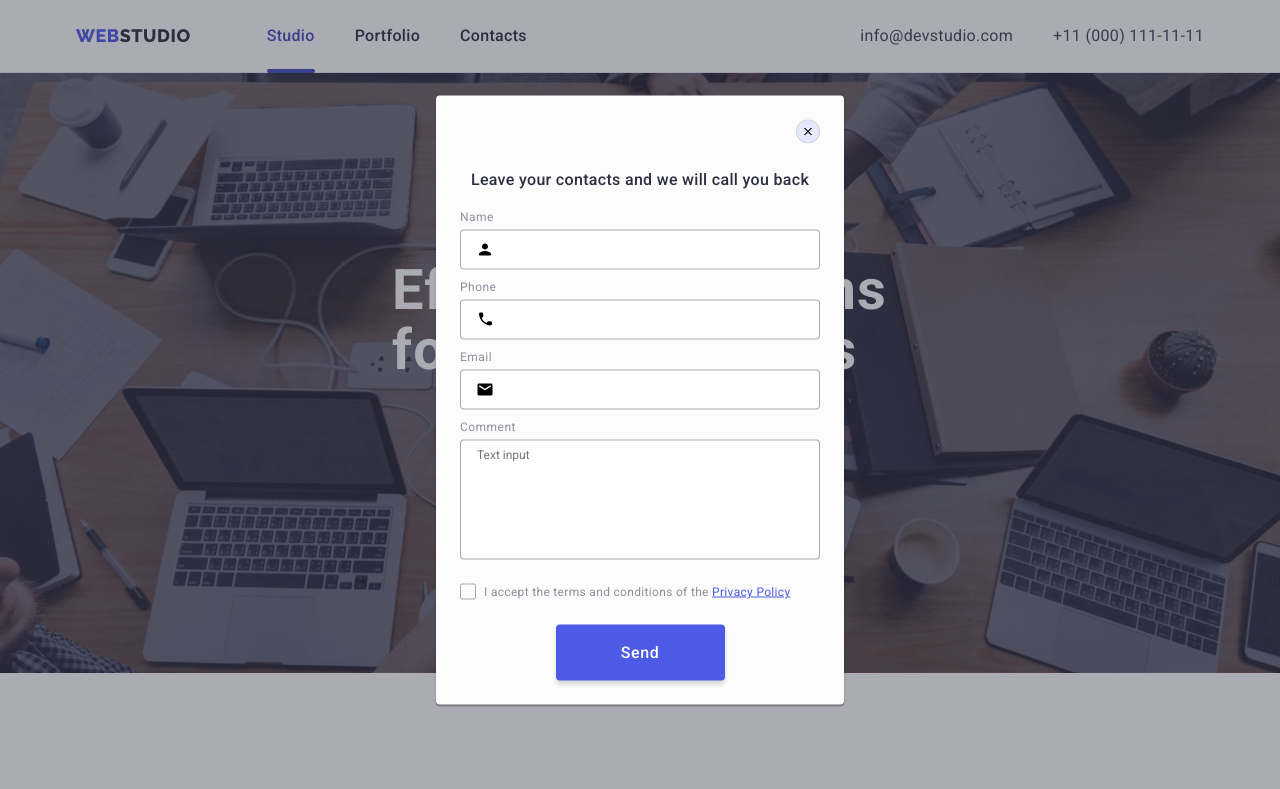
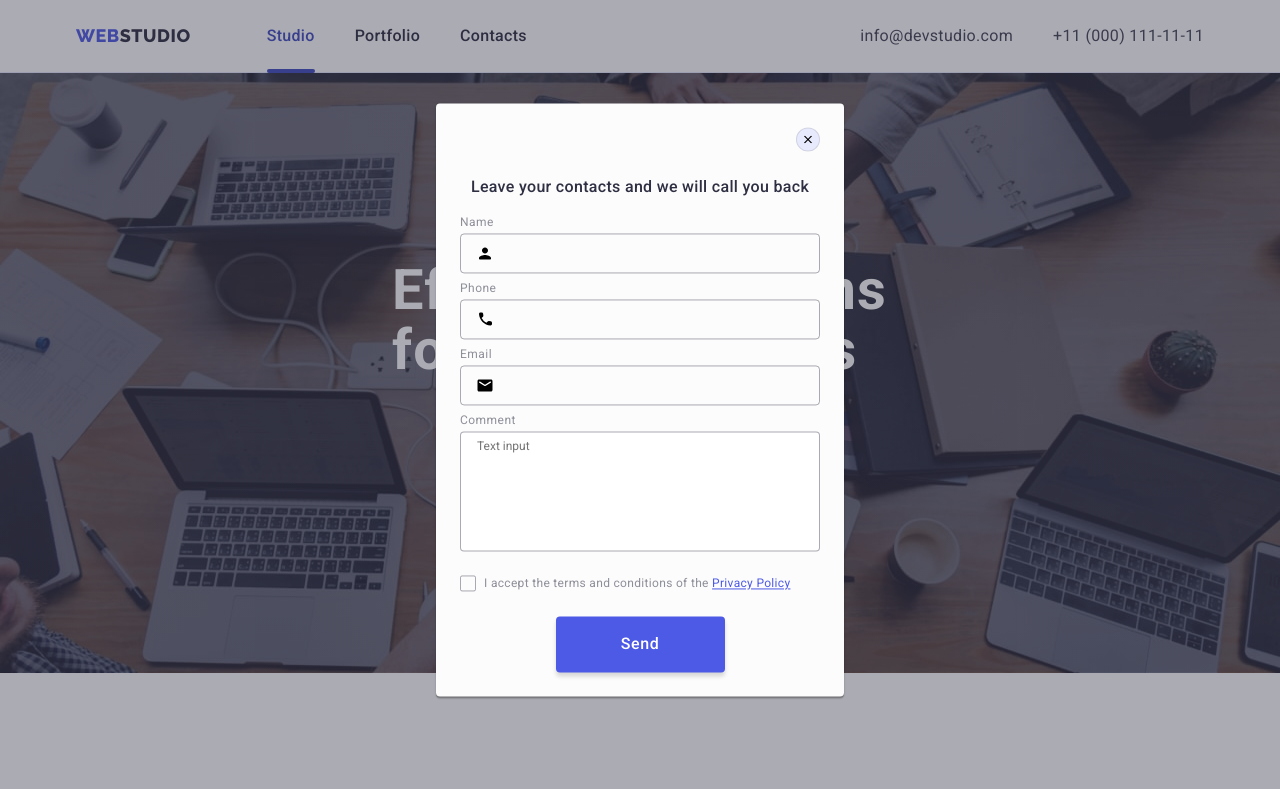
Before and after one commit to sem-aa/goit-markup-hw-05-woolf, a plain HTML site: page index.html in a window 1280 px wide. Both pictures are taken after a click on the button "Order Service". Shown: the top 789 px of the page. Drawn offline with nearby package versions, Linux system fonts and the light colour scheme; files whose address does not match are found by name.

Commit message:
fix error

```diff
--- a/css/styles.css
+++ b/css/styles.css
@@ -490,11 +490,11 @@ input {
 .form-subscribe {
   display: flex;
   align-items: center;
+  gap: 24px;
 }
 
 .subscribe-input {
   width: 264px;
-  margin-right: 24px;
   background-color: transparent;
   padding: 8px 16px;
   min-height: 40px;
@@ -502,11 +502,12 @@ input {
   border-radius: 4px;
   border: 1px solid var(--white-color);
   font-size: 12px;
+  letter-spacing: 0.04em;
+  box-shadow: 0px 4px 4px 0px rgba(0, 0, 0, 0.15);
 }
 
 .subscribe-input::placeholder {
   color: var(--white-color);
-
 }
 
 .subscribe-input:focus {
@@ -516,6 +517,7 @@ input {
 .subscribe-btn {
   display: flex;
   align-items: center;
+  justify-content: center;
 
   margin: 0 auto;
   padding: 8px 24px;
@@ -679,6 +681,7 @@ input {
 
 .modal {
   position: absolute;
+  padding: 72px 24px 24px 24px;
   top: 50%;
   left: 50%;
   transform: translate(-50%, -50%) scale(1);
@@ -686,6 +689,7 @@ input {
   min-height: 584px;
   border-radius: 4px;
   background: var(--modal-bg-color);
+
   box-shadow: 0px 2px 1px 0px rgba(0, 0, 0, 0.2),
     0px 1px 3px 0px rgba(0, 0, 0, 0.12), 0px 1px 1px 0px rgba(0, 0, 0, 0.14);
   transition: transform var(--transition-dur-and-func);
@@ -730,38 +734,41 @@ input {
 
 /* !!!===== CONTACT FORM ======!!! */
 
-.contact-form {
-  padding: 24px;
-  margin-top: 48px;
-}
-
 .contact-form-title {
   color: var(--dark-color);
-  letter-spacing: 0.32px;
   text-align: center;
   font-weight: 500;
   margin-bottom: 16px;
 }
 
-.contact-label-text {
+.contact-container-label {
+  margin-bottom: 8px;
+}
+
+.contact-label {
+  display: block;
   color: var(--secondary-text-color);
   font-size: 12px;
   letter-spacing: 0.04em;
   margin-bottom: 4px;
+  line-height: 1.17
 }
 
 .contact-input-wrapper {
   position: relative;
+  height: 40px;
 }
 
 .contact-input {
   width: 100%;
-  min-height: 40px;
+  height: 40px;
   border-radius: 4px;
   border: 1px solid rgba(46, 47, 66, 0.4);
   padding-left: 38px;
+  margin-bottom: 8px;
+  background-color: transparent;
+  outline: transparent;
   transition: border-color var(--transition-dur-and-func);
-  margin-bottom: 8px;
 }
 
 .contact-icon {
--- a/index.html
+++ b/index.html
@@ -581,7 +581,12 @@
           <p class="text-social">Subscribe</p>
           <form name="subscribe-form" class="form-subscribe">
             <label class="form-subscribe-label"
-              ><input type="text" placeholder="E-mail" class="subscribe-input" />
+              ><input
+                type="email"
+                name="subscribe"
+                placeholder="E-mail"
+                class="subscribe-input"
+              />
             </label>
             <button class="subscribe-btn" type="submit">
               Subscribe
@@ -606,48 +611,59 @@
             <use href="./images/icons.svg#icon-btn-close"></use>
           </svg>
         </button>
-        <form class="contact-form" name="contact_form" autocomplete="off">
         <p class="contact-form-title">
           Leave your contacts and we will call you back
         </p>
-          <label class="contact-label">
-            <p class="contact-label-text">Name</p>
-            <span class="contact-input-wrapper">
-              <input class="contact-input" type="text" name="username" />
+        <form class="contact-form" name="contact_form" autocomplete="off">
+          <div class="contact-container-label">
+            <label for="user-name" class="contact-label"> Name</label>
+            <div class="contact-input-wrapper">
+              <input
+                id="user-name"
+                class="contact-input"
+                type="text"
+                name="user-name"
+              />
               <svg width="18" height="24" class="contact-icon">
                 <use href="./images/icons.svg#icon-person"></use>
               </svg>
-            </span>
-          </label>
-          <label class="contact-label">
-            <p class="contact-label-text">Phone</p>
-            <span class="contact-input-wrapper">
-              <input class="contact-input" type="tel" name="phone" />
+            </div>
+          </div>
+          <div class="contact-container-label">
+            <label for="user-phone" class="contact-label"> Phone</label>
+            <div class="contact-input-wrapper">
+              <input
+                id="user-phone"
+                class="contact-input"
+                type="tel"
+                name="user-phone"
+              />
               <svg width="18" height="24" class="contact-icon">
                 <use href="./images/icons.svg#icon-phone"></use>
               </svg>
-            </span>
-          </label>
-          <label class="contact-label">
-            <p class="contact-label-text">Email</p>
-            <span class="contact-input-wrapper">
-              <input class="contact-input" type="email" name="email" />
+            </div>
+          </div>
+          <div class="contact-container-label">
+            <label for="user-email" class="contact-label"> Email</label>
+            <div class="contact-input-wrapper">
+              <input
+                id="user-email"
+                class="contact-input"
+                type="email"
+                name="user-email"
+              />
               <svg width="18" height="24" class="contact-icon">
                 <use href="./images/icons.svg#icon-email"></use>
               </svg>
-            </span>
-          </label>
-          <label class="contact-label">
-            <p class="contact-label-text">Comment</p>
+            </div>
+          </div>
+          <label for="commet" class="contact-label"> Comment</label>
           <textarea
+            id="commet"
             class="contact-comment"
-              type="text"
-              name="username"
+            name="comment"
             placeholder="Text input"
-              rows="5"
           ></textarea>
-          </label>
-
           <label class="contact-label-chexbox">
             <input
               class="contact-checkbox-input"
@@ -661,7 +677,6 @@
             I accept the terms and conditions of the&nbsp;
             <a class="link-privacy-policy" href="">Privacy Policy</a>
           </label>
-
           <button class="hero-btn" type="submit">Send</button>
         </form>
       </div>
```
Also changed, not shown: portfolio.html (+2 -1 lines). Lines whose indentation alone changed are shown as unchanged.
